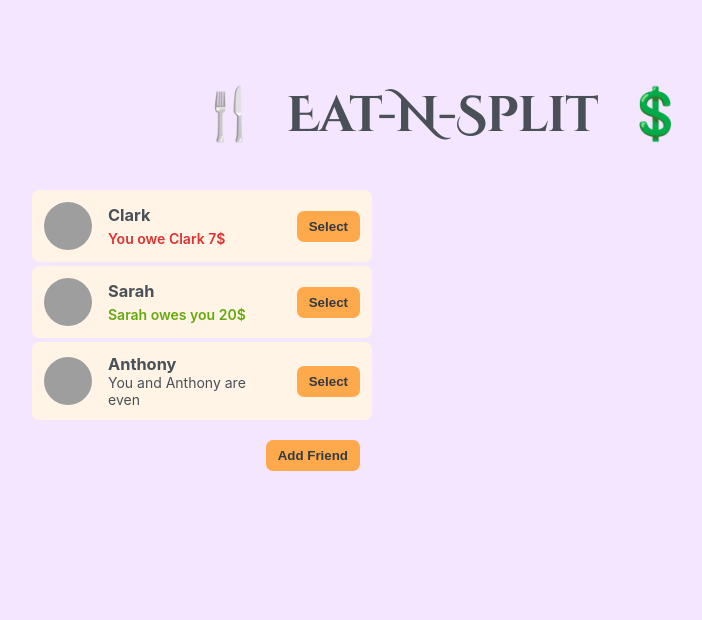
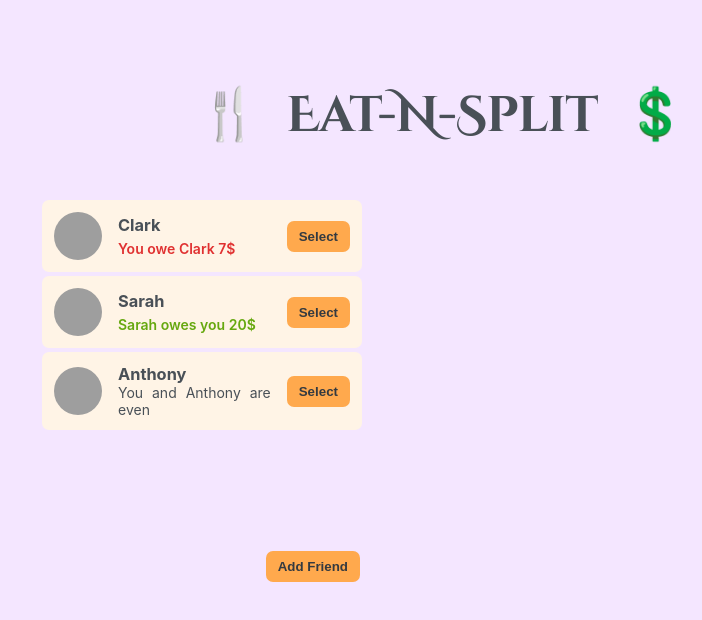
Before and after one commit to AaliyanAsif/eat-n-split, a React (Create React App) app: page / in a window 1280 px wide. Shown: the top 620 px of the page, without its empty margins (198-900 px from the left). Built offline with nearby package versions, Linux system fonts and the light colour scheme; grey boxes are pictures that could not be loaded.

Commit message:
Add Scroll Functionality

```diff
--- a/src/components/FriendsList.jsx
+++ b/src/components/FriendsList.jsx
@@ -7,7 +7,7 @@ export default function FriendsList({
   onSelectFriend,
 }) {
   return (
-    <ul>
+    <ul className="scroll">
       {friend.map((friend) => (
         <Friend
           selectedFriend={selectedFriend}
--- a/src/index.css
+++ b/src/index.css
@@ -203,3 +203,16 @@ form h2 {
   letter-spacing: -0.5px;
   margin-bottom: 1.6rem;
 }
+
+.scroll {
+  margin: 5px;
+  padding: 5px;
+
+  height: 42vh;
+  overflow: auto;
+  text-align: justify;
+}
+
+.scroll::-webkit-scrollbar {
+  display: none;
+}
```
